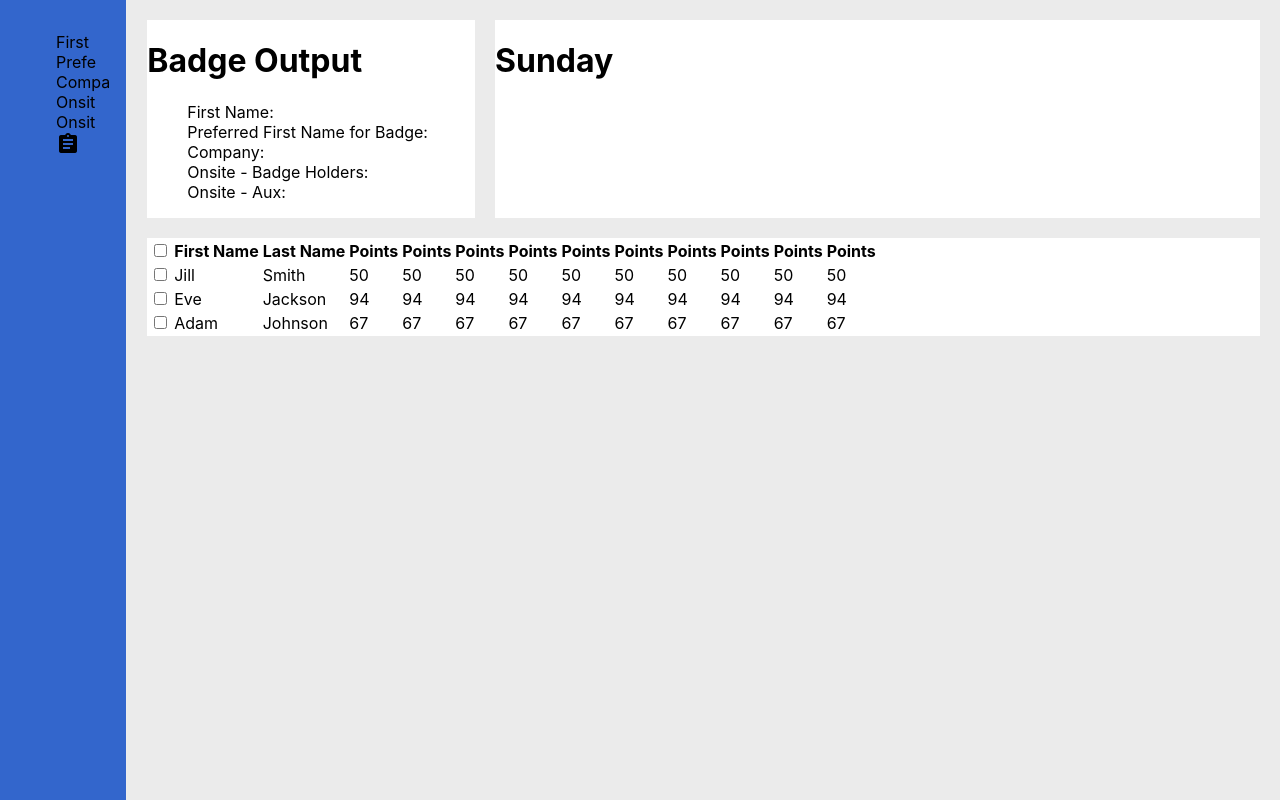
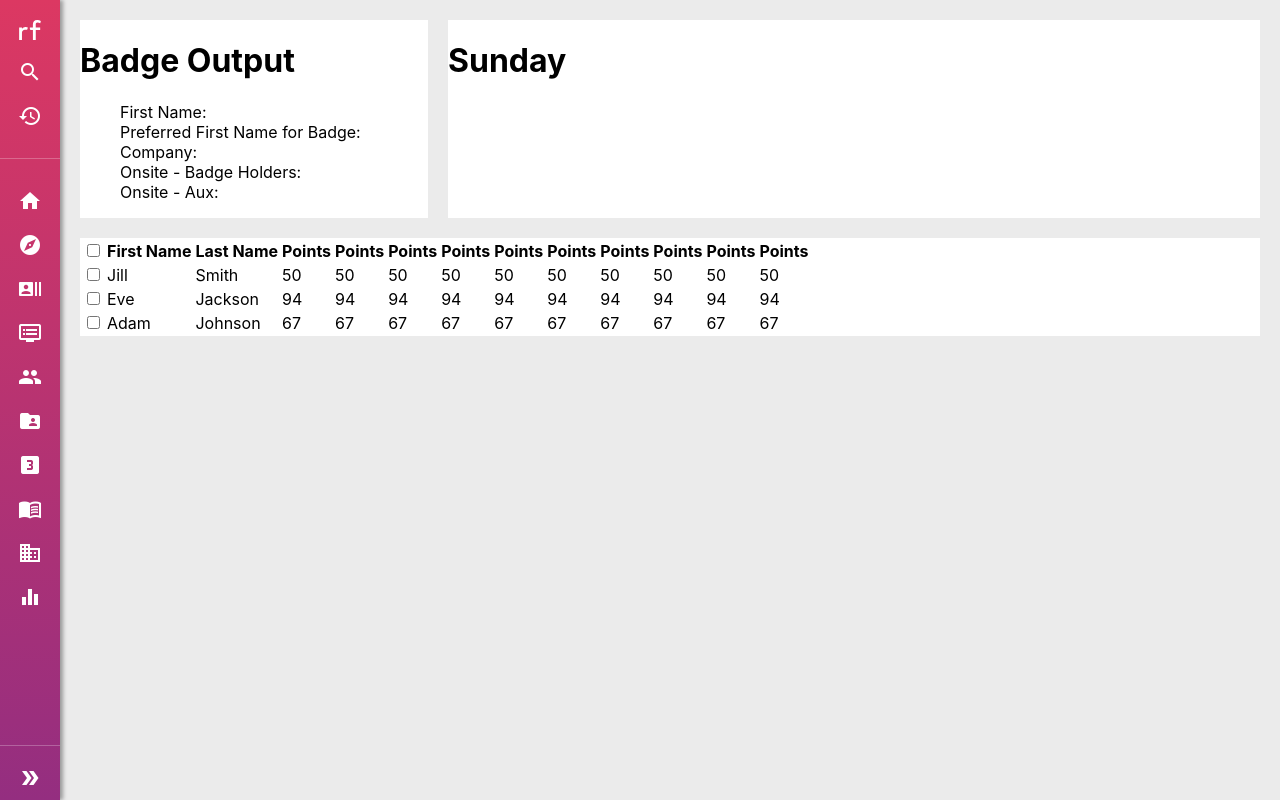
Before and after one commit to jordanaray/rainfocus-ui-jordana-ray, a React (Create React App) app: page / in a window 1280 px wide. Built offline with nearby package versions, Linux system fonts and the light colour scheme.

Commit message:
nav styling
links. styles, icons

```diff
--- a/src/components/nav.js
+++ b/src/components/nav.js
@@ -1,17 +1,34 @@
 import React from 'react'
 import '../sass/nav.scss';
+import logo from '../images/rainfocus-logo.svg';
 
 class Nav extends React.Component {
     render() {
-        return <nav className="nav">
-            <ul>
-                <li>First</li>
-                <li>Prefe </li>
-                <li>Compa</li>
-                <li>Onsit</li>
-                <li>Onsit</li>
-                <span class="material-icons">assignment</span>
-            </ul>
+        return <nav className="nav layout vertical between-justified">
+            <div>
+                <div className="layout hr-nav-bottom vertical">
+                    <img src={logo} height="20" alt="rainfocus logo"/>
+                    <span class="material-icons">search</span>
+                    <span class="material-icons">history</span>
+                </div>
+
+                <div className="layout vertical">
+                    <a href="/"><span class="material-icons">home</span></a>
+                    <span class="material-icons">explore</span>
+                    <span class="material-icons">recent_actors</span>
+                    <span class="material-icons">dvr</span>
+                    <span class="material-icons">people</span>
+                    <span class="material-icons">folder_shared</span>
+                    <span class="material-icons">looks_3</span>
+                    <span class="material-icons">menu_book</span>
+                    <span class="material-icons">business</span>
+                    <span class="material-icons">equalizer</span>
+                </div>
+            </div>
+            <div className="layout vertical hr-nav-top">
+                <span class="material-icons">double_arrow</span>
+            </div>
+
         </nav>
             ;
     }
--- a/src/sass/layout.scss
+++ b/src/sass/layout.scss
@@ -97,6 +97,9 @@
 
     .self-stretch {
       align-self: stretch;
+    }
+    .content-center {
+      align-content: center;
     }
   }
 
--- a/src/sass/nav.scss
+++ b/src/sass/nav.scss
@@ -1,31 +1,35 @@
-ul {
-  list-style-type: none;
+.nav {
+  height: 100%;
+  flex-direction: column;
+  background: #36c;
+  min-width: 60px;
+  max-width: 60px;
+  text-align: center;
+  color: white;
+  * span.material-icons {
+    color: white;
+    padding: 10px 0;
+  }
+  * img {
+    padding-bottom: 10px;
+  }
+  background-image: linear-gradient(-180deg, #dc3862 0%, #942e80 100%);
+  box-shadow: 3px 0 4px 0 rgba(0, 0, 0, 0.35);
 }
 
-.nav {
-  display: flex;
-  height: 100%;
-  flex-direction: column;
-  border-right: 1px solid #ededed;
-  background: #36c;
-  padding: 1rem;
+.hr-nav-top {
+  padding-top: 10px;
+  border-top: 1px solid rgba(255,255,255,.25);
+}
+
+.hr-nav-bottom {
+  padding-top: 20px;
+  padding-bottom: 20px;
+  margin-bottom: 20px;
+  border-bottom: 1px solid rgba(255,255,255,.25);;
 }
 
 .wrapper {
   display: flex;
   height: 100%;
 }
-@media (max-width: 500px) {
-  .wrapper {
-    flex-direction: column-reverse;
-  }
-  ul {
-    display: flex;
-    align-items: center;
-    justify-content: space-between;
-  }
-}
-.wrapper_inner {
-  width: 90%;
-  margin: 0px auto;
-}
```
Also changed, not shown: src/App.js (line endings or trailing spaces), src/images/rainfocus-logo.svg (added).
